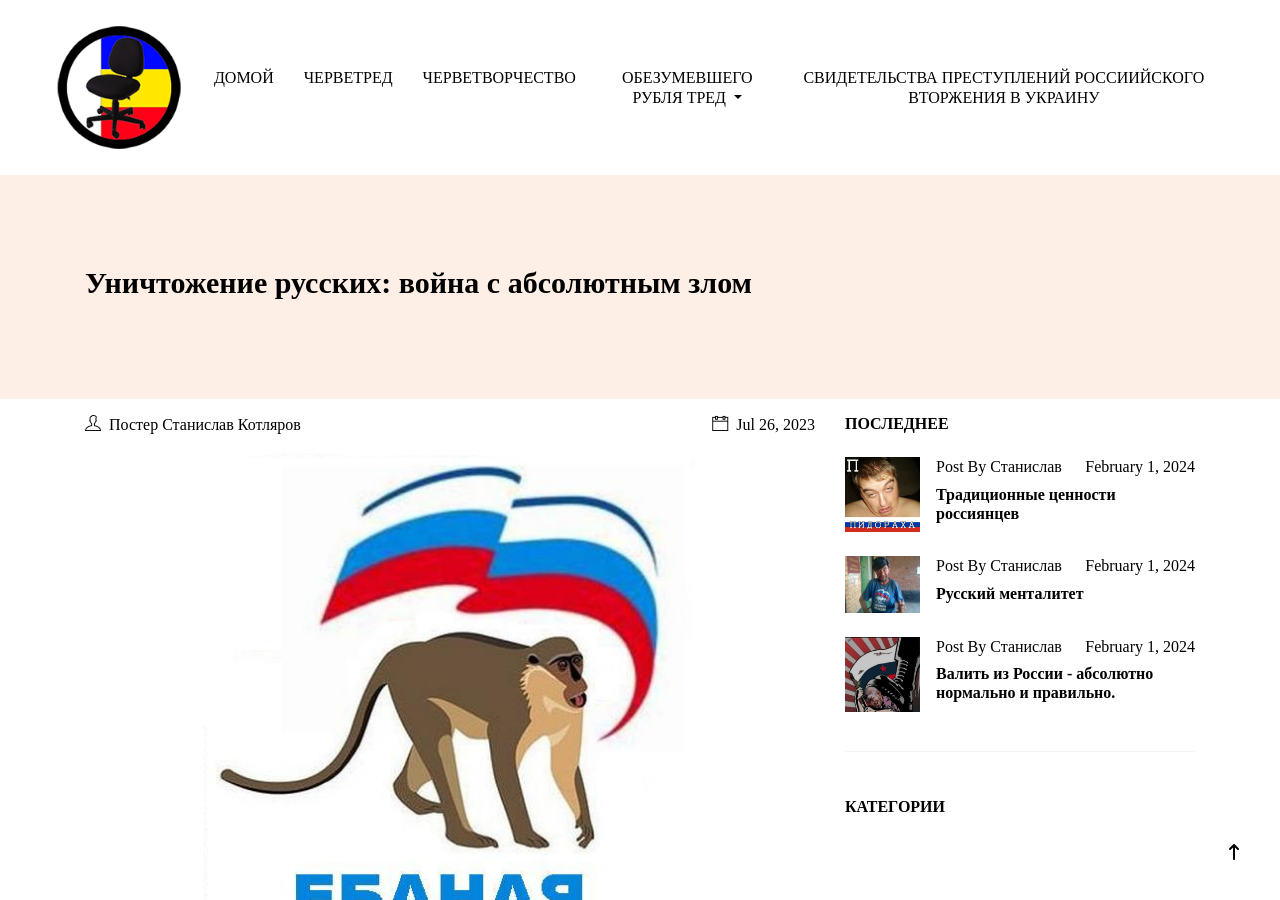
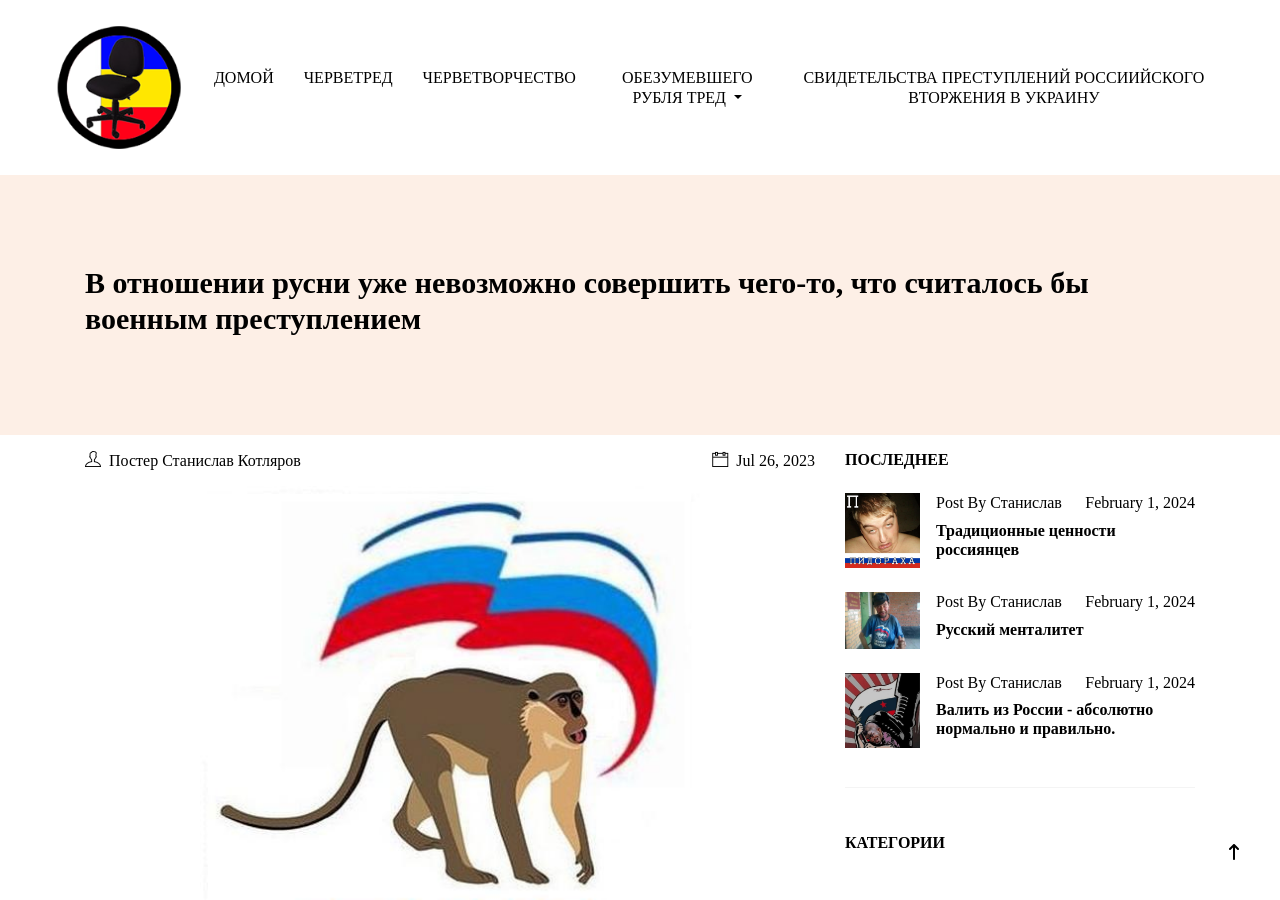
Before and after one commit to chervetred/chervetred.github.io, a Jekyll site: the page built from _posts/2023-7-26-russkiye-zlo.md, in a window 1280 px wide and 900 px high. Built offline with Jekyll 4.4.1, drawn with Linux system fonts in a browser that asks for light colours; some web fonts are replaced; comment, search, counter and statistics services are not loaded.

Commit message:
Update 2023-7-26-russkiye-zlo.md

```diff
--- a/_posts/2023-7-26-russkiye-zlo.md
+++ b/_posts/2023-7-26-russkiye-zlo.md
@@ -1,6 +1,6 @@
 ---
 layout: post
-title:  "Уничтожение русских: война с абсолютным злом"
+title:  "В отношении русни уже невозможно совершить чего-то, что считалось бы военным преступлением"
 description: "Русачки уже не могут избежать ответственности за военные преступления. Каждый погибший русский приближает победу Украины."
 image: assets/images/rus.png
 permalink: /russkiye-zlo/
```
